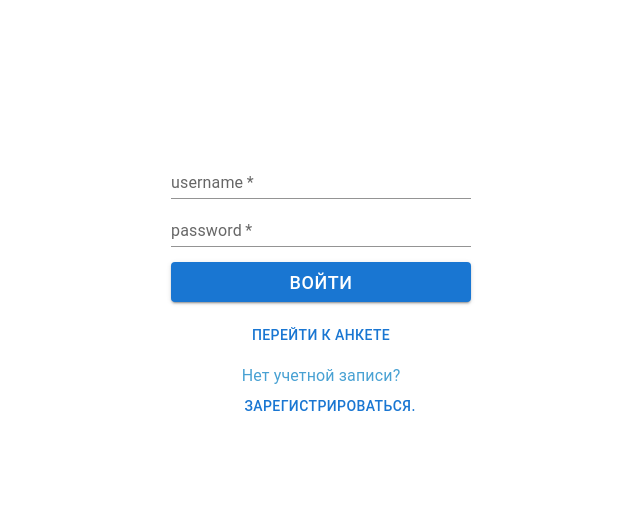
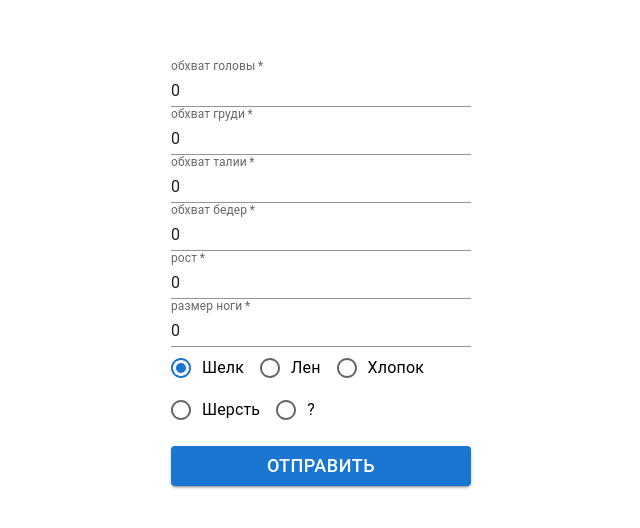
Before and after one commit to silly-pepper/crossplanet-tinder-monolit, a React (Create React App) app in the folder frontend/: page /spacesuit-form in a window 1280 px wide. Before the commit this address led to /. Shown: the part 120-648 px from the top of the page, without its empty margins (319-959 px from the left). Built offline with nearby package versions, Linux system fonts and the light colour scheme.

Commit message:
update sql scripts + front

```diff
--- a/frontend/src/App.tsx
+++ b/frontend/src/App.tsx
@@ -6,6 +6,7 @@
 import LoginPage from "./Authentication/login";
 import Registration from "./Authentication/registration";
 import UserDataForm from "./UserDataForm";
+import SpacesuitForm from "./SpacesuitForm";
 
 const App: React.FC = () => {
 
@@ -19,6 +20,8 @@
               <Route path="/" element={<LoginPage/>}/>
               <Route path="/register" element={<Registration/>}/>
               <Route path="/form" element={ <UserDataForm/>}/>
+              <Route path="/spacesuit-form" element={ <SpacesuitForm/>}/>
+
           </Routes>
       </BrowserRouter>
   );
--- /dev/null
+++ b/frontend/src/SpacesuitForm/index.tsx
@@ -0,0 +1,125 @@
+import {Box, Button, FormControlLabel, Radio, RadioGroup, styled, TextField, Typography} from "@mui/material";
+import React, {useState} from "react";
+import { SubmitHandler, useForm, Controller } from 'react-hook-form';
+import useNavigate  from 'react-router-dom';
+import axiosApiInstance from "../utils/tokenHelper";
+import DatePicker from "react-datepicker";
+import "react-datepicker/dist/react-datepicker.css";
+export interface SpacesuitFormInput {
+    head: number,
+    chest: number,
+    waist: number,
+    hips: number,
+    foot_size: number,
+    height: number,
+    fabric_texture_id: number
+}
+
+const SpacesuitForm: React.FC = () => {
+
+    const onSubmit: SubmitHandler<SpacesuitFormInput> = data => {
+        console.log(data)
+
+        //post запрос
+
+    }
+    const {control, handleSubmit} = useForm<SpacesuitFormInput>();
+
+
+    return (
+        <Box
+            sx={{
+                display: "flex",
+                justifyContent: "center",
+                alignItems: "center",
+                height: "100vh",
+            }}
+        >
+            <form onSubmit={handleSubmit(onSubmit)}>
+                <Box
+                    sx={{
+                        width: "300px",
+                        height: "500px",
+                        flexDirection: "column",
+                        justifyContent: "center",
+                        display: "flex",
+                        position: "relative",
+                    }}
+                >
+                    <Controller
+                        name="head"
+                        defaultValue={0}
+                        control={control}
+                        render={({ field }) => <TextField variant="standard" required fullWidth type="number" label="обхват головы" {...field}/>}
+                    />
+                    <Controller
+                        name="chest"
+                        defaultValue={0}
+                        control={control}
+                        render={({ field }) => <TextField variant="standard" required fullWidth type="number" label="обхват груди" {...field}/>}
+                    />
+                    <Controller
+                        name="waist"
+                        defaultValue={0}
+                        control={control}
+                        render={({ field }) => <TextField variant="standard" required fullWidth type="number" label="обхват талии" {...field}/>}
+                    />
+                    <Controller
+                        name="hips"
+                        defaultValue={0}
+                        control={control}
+                        render={({ field }) => <TextField variant="standard" required fullWidth type="number" label="обхват бедер" {...field}/>}
+                    />
+                    <Controller
+                        name="height"
+                        defaultValue={0}
+                        control={control}
+                        render={({ field }) => <TextField variant="standard" required fullWidth type="number" label="рост" {...field}/>}
+                    />
+                    <Controller
+                        name="foot_size"
+                        defaultValue={0}
+                        control={control}
+                        render={({ field }) => <TextField variant="standard" required fullWidth type="number" label="размер ноги" {...field}/>}
+                    />
+                    <Controller
+                        name="fabric_texture_id"
+                        control={control}
+                        defaultValue={0}
+                        render={({ field }) => (
+                            <RadioGroup {...field} row>
+                                <FormControlLabel value={0} control={<Radio />} label="Шелк" />
+                                <FormControlLabel value={1} control={<Radio />} label="Лен" />
+                                <FormControlLabel value={2} control={<Radio />} label="Хлопок" />
+                                <FormControlLabel value={3} control={<Radio />} label="Шерсть" />
+                                <FormControlLabel value={4} control={<Radio />} label="?" />
+                            </RadioGroup>
+                        )}
+                    />
+                    <Button
+                        style={{
+                            margin: "15px 0",
+                            height: "40px",
+                            fontSize: "18px",
+                            color: "#FFFFFF"
+                        }}
+                        size="large"
+                        variant="contained"
+                        type="submit"
+
+                    >
+                        Отправить
+                    </Button>
+
+
+                </Box>
+
+
+            </form>
+
+
+        </Box>
+    );
+}
+
+export default SpacesuitForm;
```
Also changed, not shown: 2 other files (tests, documents, lock files or other folders).
